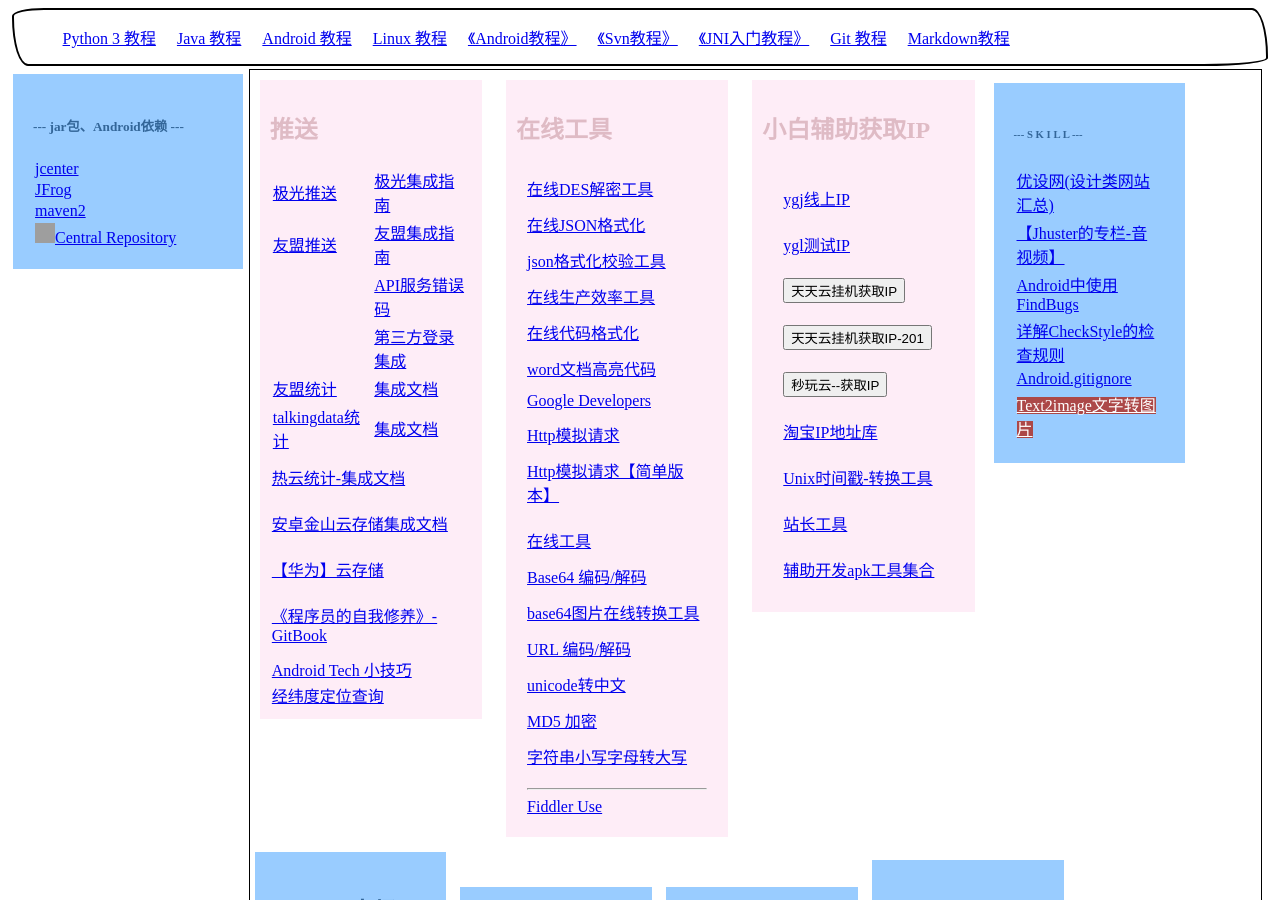
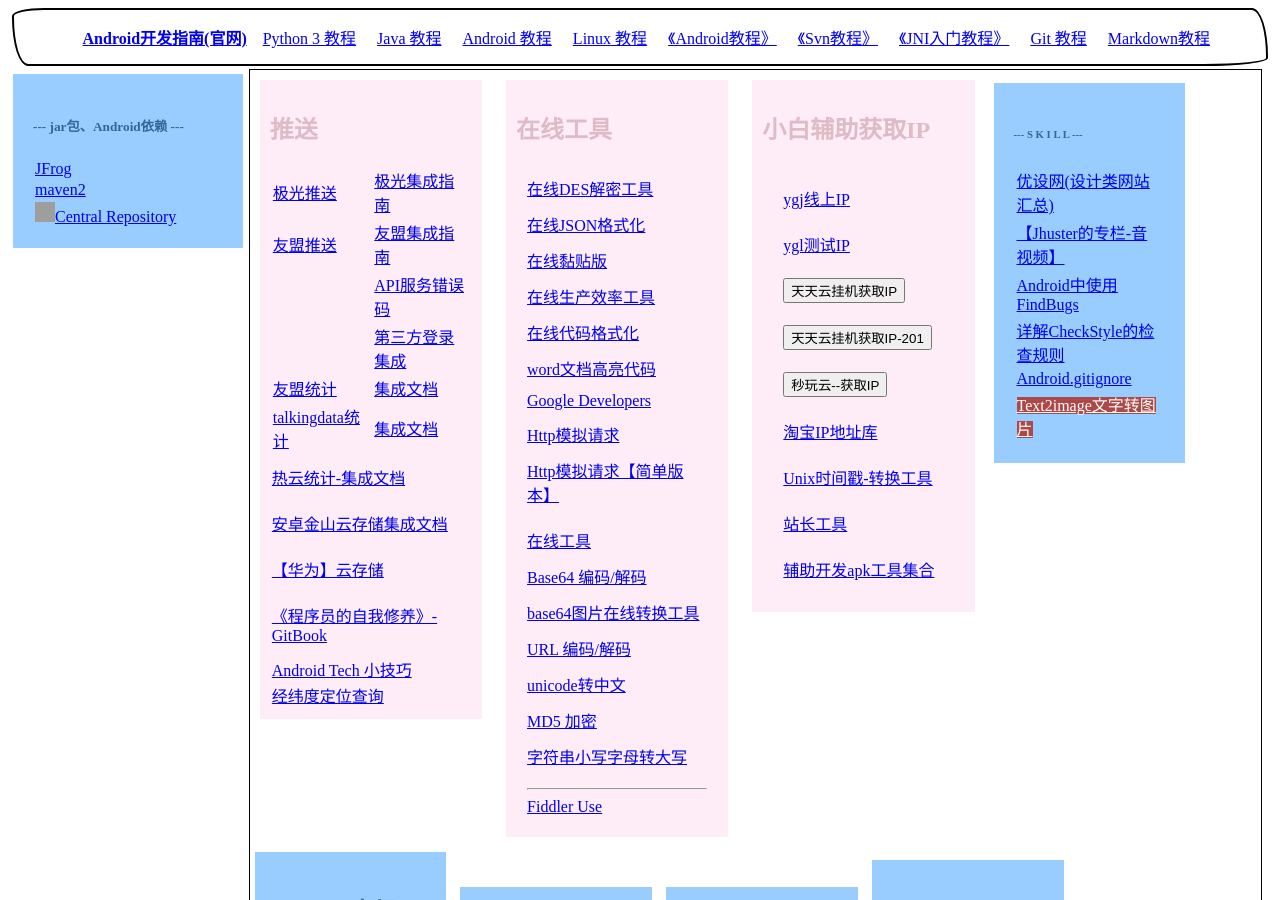
Before and after one commit to github201407/github201407.github.io, a Jekyll site: the page common.html, which Jekyll copies as it is, in a window 1280 px wide and 900 px high. Built offline with Jekyll 4.4.1, drawn with Linux system fonts in a browser that asks for light colours; grey boxes are pictures that could not be loaded.

Commit message:
新增黏贴版链接

```diff
--- a/common.html
+++ b/common.html
@@ -119,7 +119,6 @@
       font-size: 18px;
       margin-right: 10px;
     }
-
   </style>
   <!-- <link rel="shortcut icon" href="你存放图标的路径/1616.ico"/> -->
   <meta charset="utf-8">
@@ -133,6 +132,12 @@
     style="border:1px solid rgb(10, 0, 0);border-style: double;margin:0.1cm 0.1cm 0.1cm 0.1cm;border:2px solid;padding:0.1cm 1cm 0.1cm 1cm;border-radius: 2em 1em 4em / 0.5em 3em;">
     <table border="0" cellspacing="1" cellpadding="10">
       <tr>
+
+        <td class="nav__item">
+          <img class="nav__item-icon"
+            src="https://www.gstatic.cn/devrel-devsite/prod/v33e7b2dc41690dd155c39da725d6a2a9b37af85c625b82149b8b1a06c071a1a2/android/images/favicon.png" /><a
+            href="https://developer.android.google.cn/index.html" target="_blank"><B>Android开发指南(官网)</B></a>
+        </td>
         <td> <a href="https://www.runoob.com/python3/python3-tutorial.html" target="_blank">Python 3 教程</a> </td>
         <td> <a href="http://www.runoob.com/java/java-tutorial.html" target="_blank">Java 教程</a> </td>
         <td> <a href="http://www.runoob.com/w3cnote/android-tutorial-intro.html" target="_blank">Android 教程</a> </td>
@@ -217,7 +222,7 @@
             <td> <a href="http://www.bejson.com/jsonviewernew/" target="_blank">在线JSON格式化</a> </td>
           </tr>
           <tr>
-            <td> <a href="http://www.kjson.com/" target="_blank">json格式化校验工具</a> </td>
+            <td> <a href="https://netcut.cn/qaw/" target="_blank">在线黏贴版</a> </td>
           </tr>
           </tr>
           <tr>
@@ -466,9 +471,6 @@
     <table border="0" cellspacing="1">
       <tbody>
         <tr>
-          <td> <a href="http://jcenter.bintray.com/" target="_blank">jcenter</a> </td>
-        </tr>
-        <tr>
           <td> <a href="https://oss.jfrog.org/artifactory/webapp/#/home" target="_blank">JFrog</a> </td>
         </tr>
         <tr>
@@ -515,11 +517,6 @@
           <li class="nav__item">
             <img class="nav__item-icon" src="https://developer.android.google.cn/studio/images/studio-icon.png" /><a
               href="https://developer.android.com/studio/intro/index.html" target="_blank">Android Studio</a>
-          </li>
-          <li class="nav__item">
-            <img class="nav__item-icon"
-              src="https://www.gstatic.cn/devrel-devsite/prod/v18acaed6c9e1965881c7cfa6f3f9f69e7c37603f6d253114168821ce9e70c645/android/images/lockup.svg" /><a
-              href="https://developer.android.google.cn/index.html" target="_blank">Android Dev</a>
           </li>
           <li class="nav__item">
             <img class="nav__item-icon"
```
